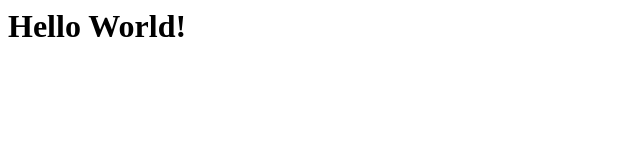
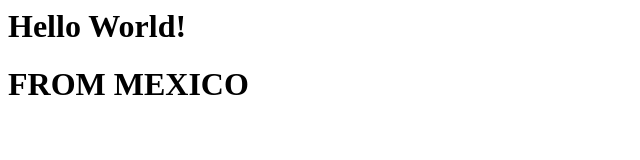
Before and after one commit to rbuendia/pushdocker, a plain HTML site: page index.html in a window 1280 px wide. Shown: the whole page, without its empty margins (0-640 px from the left). Drawn offline with Linux system fonts and the light colour scheme.

Commit message:
modificacion de html

```diff
--- a/index.html
+++ b/index.html
@@ -3,5 +3,6 @@
   <title> TuxRoY.NeT </title>
   <body>
     <h1> Hello World! </h1>
+    <h1> FROM MEXICO </h1>
   </body>
 </html>
```
